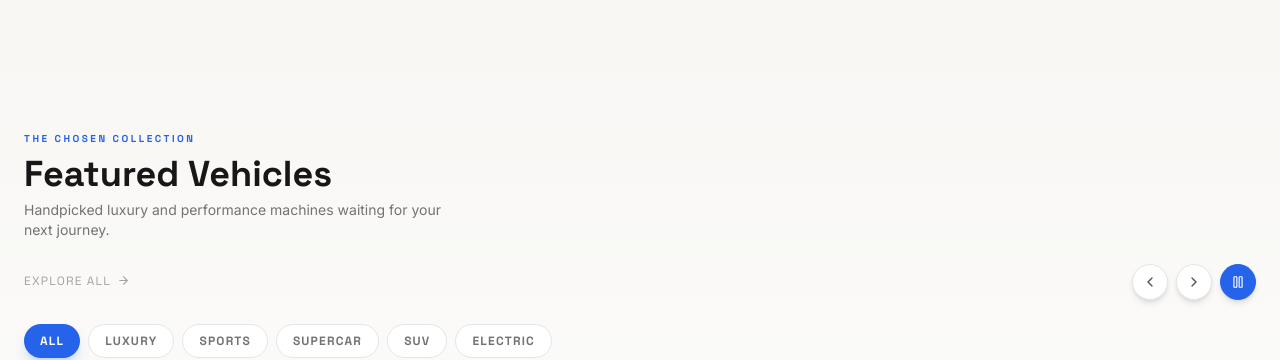
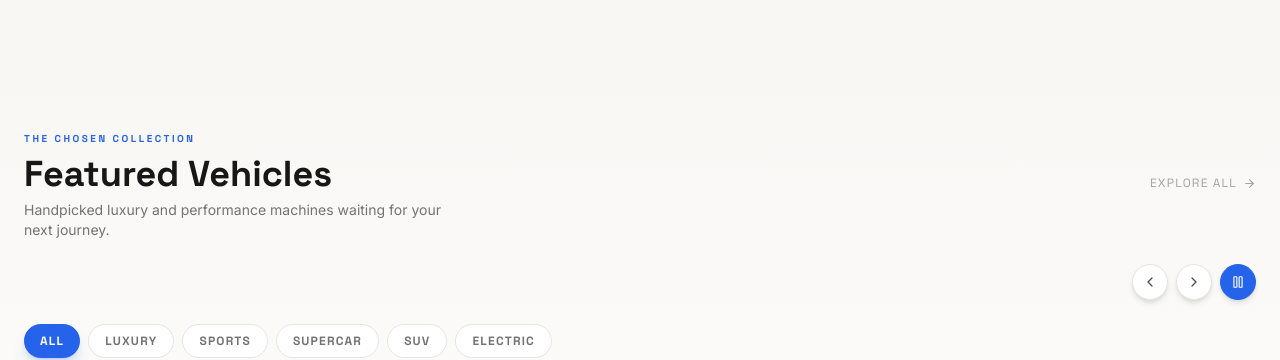
Before and after one commit to salahuddingfx/Car-Rental-client, a React (Vite) app: page / in a window 1280 px wide. Shown: the part 1340-1700 px from the top of the page. Built offline with nearby package versions, Linux system fonts and the light colour scheme.

Commit message:
feat: integrate Explore All link into FeaturedCarsSection header and reorganize layout

```diff
--- a/src/sections/FeaturedCarsSection.tsx
+++ b/src/sections/FeaturedCarsSection.tsx
@@ -62,19 +62,20 @@ export const FeaturedCarsSection: React.FC<Props> = ({ cars }) => {
         <motion.div initial={{ opacity: 0, y: 20 }} whileInView={{ opacity: 1, y: 0 }} viewport={{ once: true }}
           className="mb-6"
         >
+          <div className="flex items-end justify-between">
             <div>
               <p className="font-display text-[10px] tracking-[0.25em] text-accent-blue uppercase font-bold mb-2">The Chosen Collection</p>
               <h2 className="font-display text-3xl md:text-4xl font-extrabold text-neutral-900 dark:text-neutral-100">Featured Vehicles</h2>
+            </div>
+            <Link to="/cars" className="group font-display text-xs text-neutral-400 hover:text-accent-blue uppercase tracking-widest flex items-center gap-1.5 transition-colors border-b border-transparent hover:border-accent-blue pb-0.5 shrink-0">
+              Explore All <ArrowRight size={13} className="group-hover:translate-x-1 transition-transform" />
+            </Link>
+          </div>
           <p className="text-neutral-500 text-sm mt-1.5 max-w-md">Handpicked luxury and performance machines waiting for your next journey.</p>
-          </div>
         </motion.div>
 
-        {/* Explore All + Controls row */}
-        <div className="flex items-center justify-between mb-6">
-          <Link to="/cars" className="group font-display text-xs text-neutral-400 hover:text-accent-blue uppercase tracking-widest flex items-center gap-1.5 transition-colors border-b border-transparent hover:border-accent-blue pb-0.5">
-            Explore All <ArrowRight size={13} className="group-hover:translate-x-1 transition-transform" />
-          </Link>
-          <div className="flex items-center gap-2">
+        {/* Controls row */}
+        <div className="flex items-center justify-end gap-2 mb-6">
           <button onClick={scrollPrev} className="w-9 h-9 rounded-full bg-white dark:bg-neutral-800 border border-neutral-200 dark:border-neutral-700 shadow-md flex items-center justify-center text-neutral-600 dark:text-neutral-300 hover:text-accent-blue hover:border-accent-blue/30 transition-all cursor-pointer">
             <ChevronLeft size={16} />
           </button>
@@ -84,7 +85,6 @@ export const FeaturedCarsSection: React.FC<Props> = ({ cars }) => {
           <button onClick={toggleAutoScroll} className={`w-9 h-9 rounded-full border shadow-md flex items-center justify-center transition-all cursor-pointer ${isAutoScrolling ? 'bg-accent-blue text-white border-accent-blue' : 'bg-white dark:bg-neutral-800 border-neutral-200 dark:border-neutral-700 text-neutral-600 dark:text-neutral-300 hover:text-accent-blue hover:border-accent-blue/30'}`}>
             {isAutoScrolling ? <Pause size={14} /> : <Play size={14} />}
           </button>
-          </div>
         </div>
 
         {/* Category filters */}
```
Lines whose indentation alone changed are shown as unchanged.
